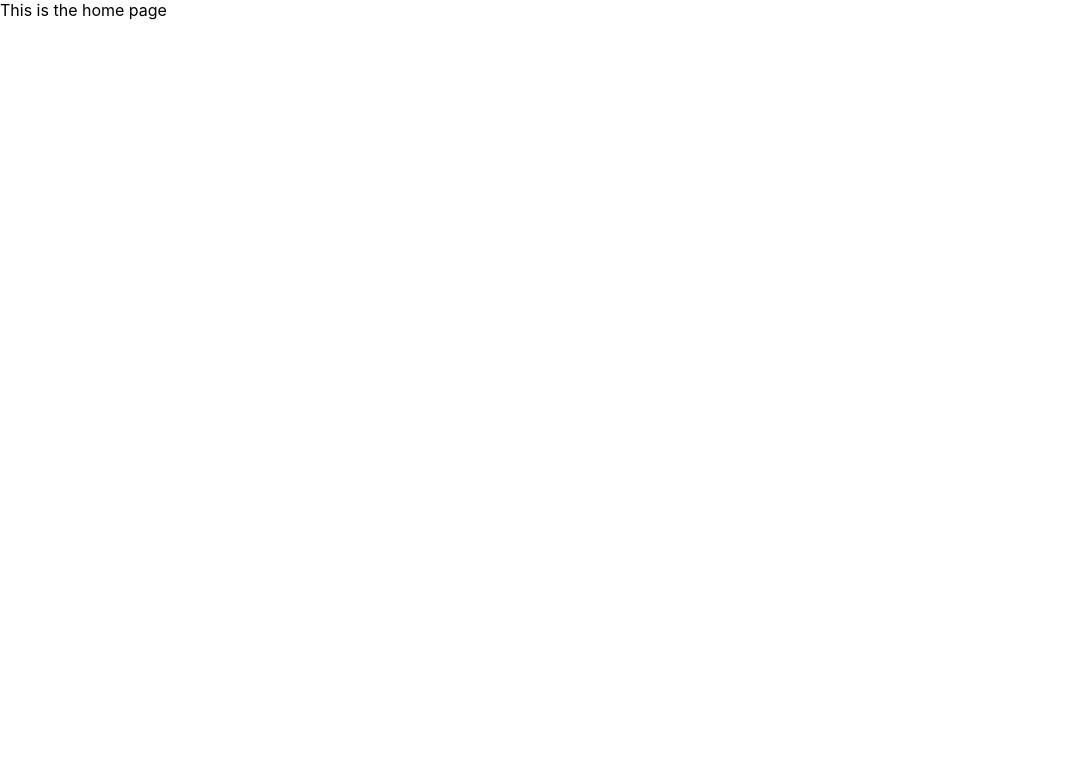
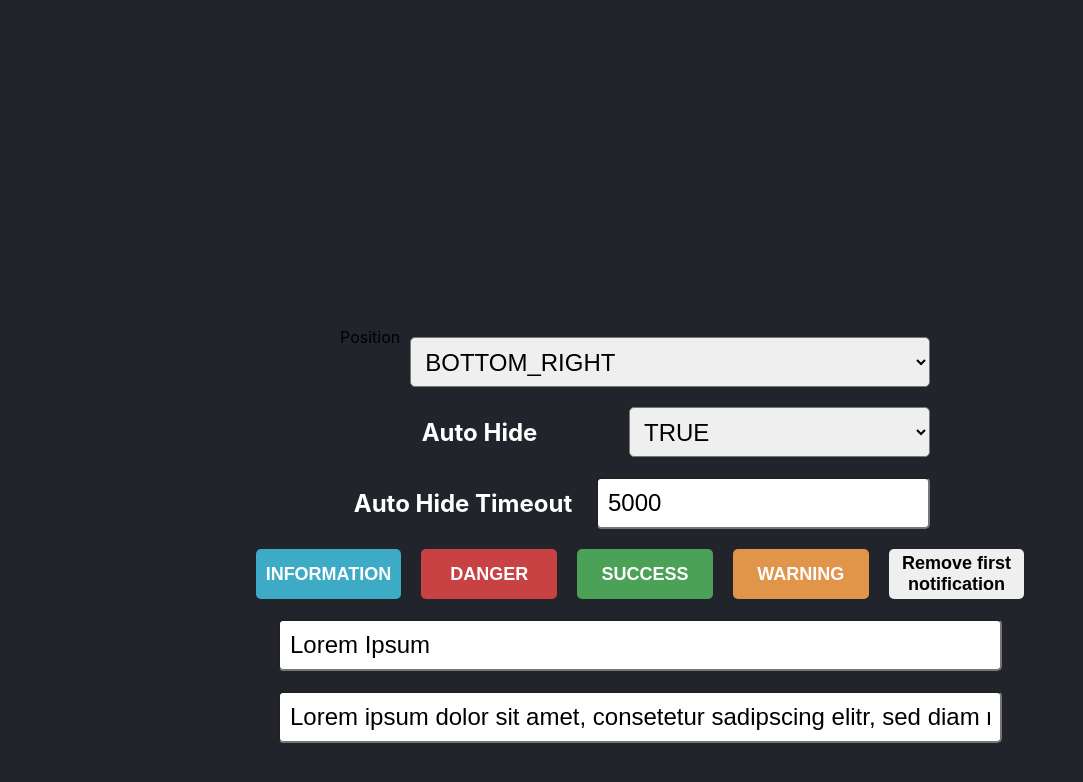
Before and after one commit to hamzasari/global-notification-system, a React (Create React App) app: page / in a window 1280 px wide. Shown: the top 782 px of the page, without its empty margins (0-1083 px from the left). Built offline with nearby package versions, Linux system fonts and the light colour scheme.

Commit message:
Home page is implemented to show demo content, styles are created for notifications component, a custom hook created for the home page to reduce the file size and for better readability.

```diff
--- /dev/null
+++ b/src/common/hooks/useHome/index.js
@@ -0,0 +1,95 @@
+import { useCallback, useEffect, useState } from 'react';
+import notificationPositions from '../../constants/notificationPositions';
+
+import useNotification from '../useNotification';
+
+/**
+ * useHome custom hook
+ * <p>Custom hook to make code more readable and to separate logic and render and to follow separation of concerns design pattern</p>
+ *
+ * @returns {object} - state values and functions used in home page
+ */
+const useHome = () => {
+  const titleText = 'Lorem Ipsum';
+  const messageText =
+    'Lorem ipsum dolor sit amet, consetetur sadipscing elitr, sed diam nonumy eirmod tempor.';
+  const autoHideTimeoutValue = 5000;
+
+  const [notificationPosition, setNotificationPosition] = useState(
+    notificationPositions.BOTTOM_RIGHT
+  );
+  const [title, setTitle] = useState(titleText);
+  const [message, setMessage] = useState(messageText);
+  const [autoHide, setAutoHide] = useState(true);
+  const [autoHideTimeout, setAutoHideTimeout] = useState(autoHideTimeoutValue);
+
+  const { addNotification, removeFirstNotification, setPosition } =
+    useNotification();
+
+  useEffect(() => {
+    setPosition(notificationPosition);
+  }, [notificationPosition, setPosition]);
+
+  const onAddNotification = useCallback(
+    (e) => {
+      addNotification(
+        e.target.value,
+        title,
+        message,
+        autoHide,
+        autoHideTimeout
+      );
+    },
+    [addNotification, autoHide, autoHideTimeout, message, title]
+  );
+
+  const onRemoveFirstNotification = useCallback(() => {
+    removeFirstNotification();
+  }, [removeFirstNotification]);
+
+  const onChangeTitleInputHandler = useCallback((e) => {
+    if (e.target.value.length === 0) {
+      setTitle(titleText);
+    } else {
+      setTitle(e.target.value);
+    }
+  }, []);
+
+  const onChangeMessageInputHandler = useCallback((e) => {
+    if (e.target.value.length === 0) {
+      setMessage(messageText);
+    } else {
+      setMessage(e.target.value);
+    }
+  }, []);
+
+  const onAutoHideSelectChangeHandler = useCallback((e) => {
+    setAutoHide(e.target.value);
+  }, []);
+
+  const onChangeTimeoutInputHandler = useCallback((e) => {
+    if (e.target.value.length === 0) {
+      setAutoHideTimeout(autoHideTimeoutValue);
+    } else {
+      setAutoHideTimeout(Number(e.target.value));
+    }
+  }, []);
+
+  return {
+    notificationPosition,
+    setNotificationPosition,
+    setPosition,
+    autoHide,
+    onAutoHideSelectChangeHandler,
+    autoHideTimeout,
+    onChangeTimeoutInputHandler,
+    onAddNotification,
+    onRemoveFirstNotification,
+    title,
+    onChangeTitleInputHandler,
+    message,
+    onChangeMessageInputHandler,
+  };
+};
+
+export default useHome;
--- a/src/components/Notifications/styles.module.css
+++ b/src/components/Notifications/styles.module.css
@@ -0,0 +1,45 @@
+.notificationContainer {
+  box-sizing: border-box;
+  position: absolute;
+  z-index: 999999;
+}
+
+.top {
+  top: 0;
+  left: 0;
+  right: 0;
+  margin-left: auto;
+  margin-right: auto;
+  width: 900px;
+}
+
+.bottom {
+  bottom: 0;
+  left: 0;
+  right: 0;
+  margin-left: auto;
+  margin-right: auto;
+  width: 900px;
+}
+
+.topLeft {
+  top: 0;
+  left: 0;
+  width: 0;
+  height: 0;
+}
+
+.topRight {
+  top: 0;
+  right: 0;
+}
+
+.bottomLeft {
+  bottom: 0;
+  left: 0;
+}
+
+.bottomRight {
+  bottom: 0;
+  right: 0;
+}
--- a/src/pages/home/index.js
+++ b/src/pages/home/index.js
@@ -1,10 +1,132 @@
+import colors from '../../common/constants/colors';
+
+import notificationPositions from '../../common/constants/notificationPositions';
+import notificationTypes from '../../common/constants/notificationTypes';
+
+import useHome from '../../common/hooks/useHome';
+
+import styles from './styles.module.css';
+
 /**
  * Home page
+ * <p>I didn't make separate components for this testing gui intentionally to not to waste too much time</p>
+ * <p>This page is only for testing and won't live long for this project</p>
  *
  * @returns {Element} - JSX.Element
  */
 const Home = () => {
-  return <div>This is the home page</div>;
+  const {
+    notificationPosition,
+    setNotificationPosition,
+    setPosition,
+    autoHide,
+    onAutoHideSelectChangeHandler,
+    autoHideTimeout,
+    onChangeTimeoutInputHandler,
+    onAddNotification,
+    onRemoveFirstNotification,
+    title,
+    onChangeTitleInputHandler,
+    message,
+    onChangeMessageInputHandler,
+  } = useHome();
+
+  return (
+    <div className={styles.page}>
+      <div className={styles.demoContainer}>
+        <div className={styles.commonContainer}>
+          <label clasName={styles.label}>Position</label>
+          <select
+            className={styles.select}
+            value={notificationPosition}
+            onChange={(e) => {
+              setNotificationPosition(e.target.value);
+              setPosition(e.target.value);
+            }}>
+            {Object.keys(notificationPositions).map((key) => {
+              return (
+                <option key={key} value={notificationPositions[key]}>
+                  {key}
+                </option>
+              );
+            })}
+          </select>
+        </div>
+        <div className={styles.commonContainer}>
+          <label className={styles.label}>Auto Hide</label>
+          <select
+            className={styles.select}
+            value={autoHide}
+            onChange={onAutoHideSelectChangeHandler}>
+            <option value={true}>TRUE</option>
+            <option value={''}>FALSE</option>
+          </select>
+        </div>
+        <div className={styles.commonContainer}>
+          <label className={styles.label}>Auto Hide Timeout</label>
+          <input
+            type="text"
+            className={styles.textInput}
+            placeHolder="Timeout in milliseconds (Default value is 5000)"
+            value={autoHideTimeout}
+            onChange={onChangeTimeoutInputHandler}
+          />
+        </div>
+        <div className={styles.buttonContainer}>
+          <button
+            className={styles.button}
+            value={notificationTypes.INFO}
+            style={{ backgroundColor: colors.BLUE }}
+            onClick={onAddNotification}>
+            INFORMATION
+          </button>
+          <button
+            className={styles.button}
+            value={notificationTypes.DANGER}
+            style={{ backgroundColor: colors.RED }}
+            onClick={onAddNotification}>
+            DANGER
+          </button>
+          <button
+            className={styles.button}
+            value={notificationTypes.SUCCESS}
+            style={{ backgroundColor: colors.GREEN }}
+            onClick={onAddNotification}>
+            SUCCESS
+          </button>
+          <button
+            className={styles.button}
+            value={notificationTypes.WARNING}
+            style={{ backgroundColor: colors.YELLOW }}
+            onClick={onAddNotification}>
+            WARNING
+          </button>
+          <button
+            className={styles.button}
+            onClick={onRemoveFirstNotification}
+            style={{ color: 'black' }}>
+            Remove first notification
+          </button>
+        </div>
+        <div className={styles.textInputContainer}>
+          <input
+            type="text"
+            className={styles.textInput}
+            placeholder="Notification Title (Leave empty to use with default values)"
+            value={title}
+            onChange={onChangeTitleInputHandler}
+          />
+          <input
+            type="text"
+            className={styles.textInput}
+            placeholder="Notification Message (Leave empty to use with default values)"
+            value={message}
+            onChange={onChangeMessageInputHandler}
+          />
+        </div>
+      </div>
+    </div>
+  );
 };
 
 export default Home;
--- a/src/pages/home/styles.module.css
+++ b/src/pages/home/styles.module.css
@@ -0,0 +1,77 @@
+.page {
+  background-color: #21242a;
+  display: flex;
+  flex: 1;
+  height: 1080px;
+  align-items: center;
+  justify-content: center;
+}
+
+.button {
+  padding: 10px;
+  border: none;
+  margin: 10px;
+  height: 50px;
+  border-radius: 5px;
+  display: flex;
+  flex: 1;
+  align-items: center;
+  justify-content: center;
+  color: white;
+  font-weight: bold;
+  font-size: 18px;
+}
+
+.select {
+  padding: 10px;
+  margin: 10px;
+  height: 50px;
+  border-radius: 5px;
+  flex: 1;
+  font-size: 24px;
+}
+
+.demoContainer {
+  width: 800px;
+  display: flex;
+  flex-direction: column;
+  align-items: center;
+  justify-content: center;
+}
+
+.commonContainer {
+  display: flex;
+  width: 600px;
+}
+
+.label {
+  color: white;
+  font-size: 24px;
+  font-weight: bold;
+  flex: 1;
+  display: flex;
+  align-items: center;
+  justify-content: center;
+}
+
+.buttonContainer {
+  display: flex;
+  align-items: stretch;
+  justify-content: stretch;
+}
+
+.textInputContainer {
+  display: flex;
+  align-items: center;
+  justify-content: center;
+  flex-direction: column;
+}
+
+.textInput {
+  flex: 1;
+  margin: 10px;
+  padding: 10px;
+  border-radius: 5px;
+  width: 700px;
+  font-size: 24px;
+}
```
